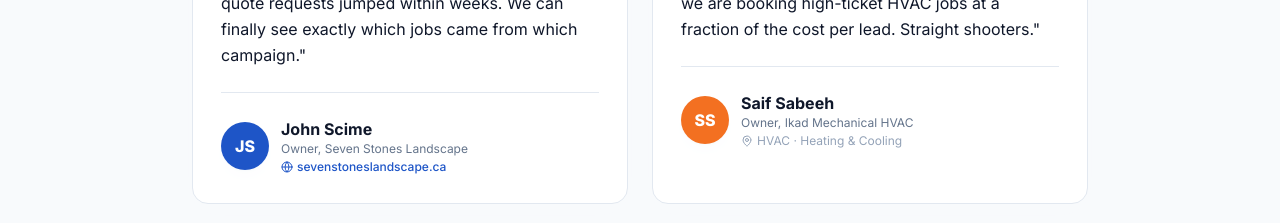
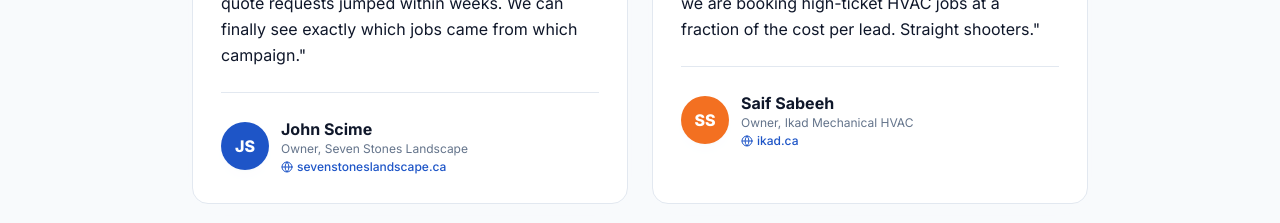
Before and after one commit to AhmadHamadi/TLM, a React (Vite) app: page / in a window 1280 px wide. Shown: the part 4980-5203 px from the top of the page. Built offline with nearby package versions, Linux system fonts and the light colour scheme.

Commit message:
Testimonials: link Ikad Mechanical to ikad.ca

```diff
--- a/src/App.jsx
+++ b/src/App.jsx
@@ -720,7 +720,8 @@ function Testimonials() {
       quote: 'These guys actually understand contractors. Our Google Ads were bleeding money before. Now we are booking high-ticket HVAC jobs at a fraction of the cost per lead. Straight shooters.',
       name:  'Saif Sabeeh',
       role:  'Owner, Ikad Mechanical HVAC',
-      where: 'HVAC · Heating & Cooling',
+      where: 'ikad.ca',
+      site:  'https://ikad.ca/',
       initials: 'SS',
       bg:    'bg-brand'
     },
```
Also changed, not shown: Screenshot 2026-04-27 225239.png (added), Screenshot 2026-04-27 225515.png (added).
